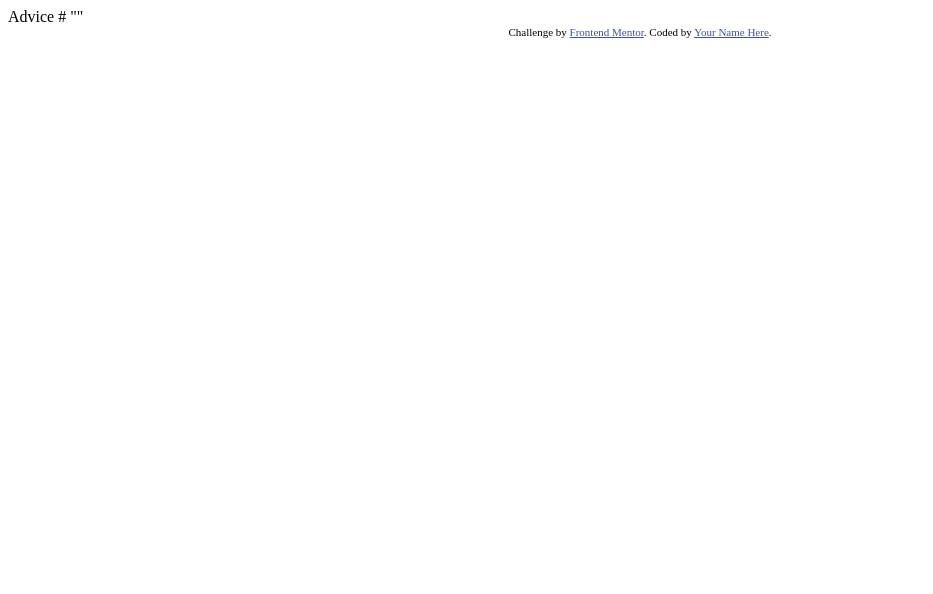
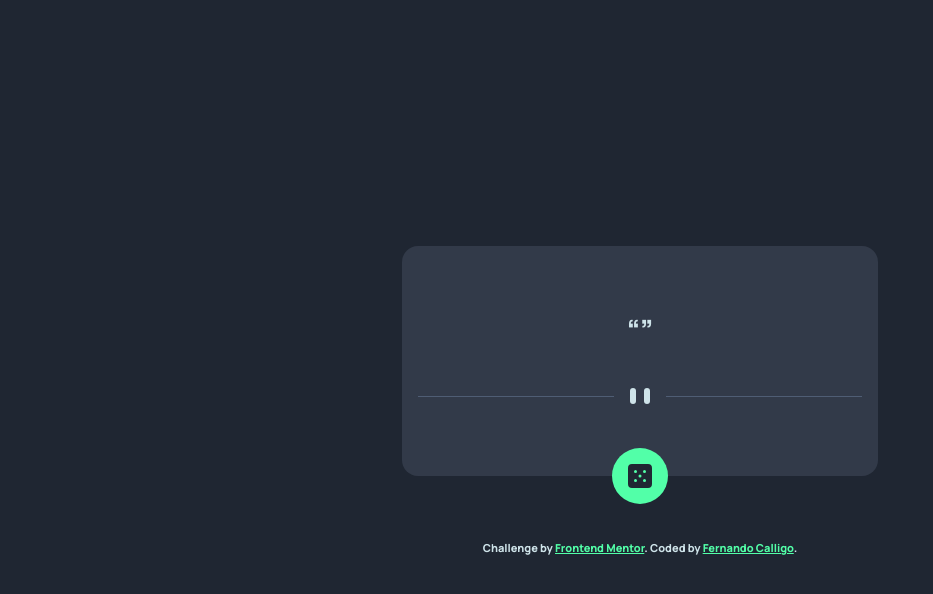
Before and after one commit to FernandoCalligo/Advice-Generator, a plain HTML site: page index.html in a window 1280 px wide. Shown: the whole page, without its empty margins (0-933 px from the left). Drawn offline with Linux system fonts and the light colour scheme; no server answers.

Commit message:
Challenge complete

```diff
--- a/index.html
+++ b/index.html
@@ -5,24 +5,41 @@
   <meta name="viewport" content="width=device-width, initial-scale=1.0"> <!-- displays site properly based on user's device -->
 
   <link rel="icon" type="image/png" sizes="32x32" href="./images/favicon-32x32.png">
+  <link rel="preconnect" href="https://fonts.googleapis.com">
+  <link rel="preconnect" href="https://fonts.gstatic.com" crossorigin>
+  <link href="https://fonts.googleapis.com/css2?family=Manrope:wght@800&display=swap" rel="stylesheet">
+  <link rel="stylesheet" href="style.css">
 
   <title>Frontend Mentor | Advice generator app</title>
 
   <!-- Feel free to remove these styles or customise in your own stylesheet 👍 -->
   <style>
     .attribution { font-size: 11px; text-align: center; }
-    .attribution a { color: hsl(228, 45%, 44%); }
+    .attribution a { color: hsl(150, 100%, 66%); }
   </style>
 </head>
 <body>
+  <main>
+    <div class="conteiner">
+      <div class="conteiner__info">
+        <span id="id"></span>
+        <h1 id="quote"></h1>
+      </div>
 
-  Advice #<!-- Advice ID goes here -->
+      <svg class="divider-desk" width="444" height="16" xmlns="http://www.w3.org/2000/svg"><g fill="none" fill-rule="evenodd"><path fill="#4F5D74" d="M0 8h196v1H0zM248 8h196v1H248z"/><g transform="translate(212)" fill="#CEE3E9"><rect width="6" height="16" rx="3"/><rect x="14" width="6" height="16" rx="3"/></g></g></svg>
+      <svg class="divider-mobile"width="295" height="16" xmlns="http://www.w3.org/2000/svg"><g fill="none" fill-rule="evenodd"><path fill="#4F5D74" d="M0 8h122v1H0zM173 8h122v1H173z"/><g transform="translate(138)" fill="#CEE3E9"><rect width="6" height="16" rx="3"/><rect x="14" width="6" height="16" rx="3"/></g></g></svg>
 
-  "<!-- Advice text goes here -->"
-
-  <div class="attribution">
-    Challenge by <a href="https://www.frontendmentor.io?ref=challenge" target="_blank">Frontend Mentor</a>.
-    Coded by <a href="#">Your Name Here</a>.
-  </div>
+      <button id="newAdvice" class="btn">
+        <svg width="24" height="24" xmlns="http://www.w3.org/2000/svg"><path d="M20 0H4a4.005 4.005 0 0 0-4 4v16a4.005 4.005 0 0 0 4 4h16a4.005 4.005 0 0 0 4-4V4a4.005 4.005 0 0 0-4-4ZM7.5 18a1.5 1.5 0 1 1 0-3 1.5 1.5 0 0 1 0 3Zm0-9a1.5 1.5 0 1 1 0-3 1.5 1.5 0 0 1 0 3Zm4.5 4.5a1.5 1.5 0 1 1 0-3 1.5 1.5 0 0 1 0 3Zm4.5 4.5a1.5 1.5 0 1 1 0-3 1.5 1.5 0 0 1 0 3Zm0-9a1.5 1.5 0 1 1 0-3 1.5 1.5 0 0 1 0 3Z" fill="#202733"/></svg>
+      </button>
+    </div>
+  </main>
+  <footer>
+    <div class="attribution">
+      Challenge by <a href="https://www.frontendmentor.io?ref=challenge" target="_blank">Frontend Mentor</style></a>.
+      Coded by <a href="#">Fernando Calligo</a>.
+    </div>
+  </footer>
+  <script src="script.js"></script>
 </body>
 </html>
--- /dev/null
+++ b/script.js
@@ -0,0 +1,19 @@
+const quote = document.getElementById("quote");
+const id = document.getElementById("id");
+const generateBtn = document.getElementById("newAdvice");
+
+fetch ("https://api.adviceslip.com/advice").then(data => data.json())
+.then (data => {
+    id.innerText = "Advice #" + data.slip.id;
+    quote.innerText = data.slip.advice;
+})
+
+function getNewAdvice () {
+    fetch ("https://api.adviceslip.com/advice").then(data => data.json())
+    .then (data => {
+    id.innerText = "Advice #" + data.slip.id;
+    quote.innerText = data.slip.advice;
+    })
+}
+
+generateBtn.addEventListener("click", () => getNewAdvice() );
--- /dev/null
+++ b/style.css
@@ -0,0 +1,82 @@
+*{
+    margin: 0;
+    padding: 0;
+    font-family: 'Manrope', sans-serif;
+}
+
+body {
+    display: flex;
+    flex-direction: column;
+    justify-content: center;
+    align-items: center;
+    min-height: 100vh;
+    background-color: hsl(218, 23%, 16%);
+    color: hsl(193, 38%, 86%);
+}
+
+footer {
+    margin-top: 4rem;
+}
+
+.conteiner {
+    display: flex;
+    flex-direction: column;
+    align-items: center;
+    text-align: center;
+    background-color: hsl(217, 19%, 24%);
+    padding: 1rem;
+    border-radius: 1rem;
+    max-width: 30rem;
+    height: fit-content;
+}
+
+.conteiner__info {
+    padding: 1.5rem;
+    gap: 1.75px;
+}
+
+.divider-mobile {
+    display: none;
+}
+
+span {
+    color: hsl(150, 100%, 66%);
+    letter-spacing: 0.3rem;
+    font-size: 0.8rem;
+    text-transform: uppercase;
+}
+
+h1 {
+    margin-top: 1.5rem;
+    padding-bottom: 1rem;
+    font-size: 1.75rem;
+}
+
+h1:before { content: open-quote; }
+h1:after  { content: close-quote; }
+
+.btn {
+ background-color: hsl(150, 100%, 66%);
+ border: none;
+ display: flex;
+ padding: 1rem;
+ border-radius: 50%;
+ cursor: pointer;
+ position: relative;
+ top: 2.8rem;
+ transition: 200ms ease all;
+}
+
+.btn:hover {
+    box-shadow: 0 0 10px hsl(150, 100%, 66%), 0 0 20px hsl(150, 100%, 66%), 0 0 40px hsl(150, 100%, 66%);
+}
+
+@media screen and (max-width: 767px) {
+    .divider-desk{
+        display: none;
+    }
+
+    .divider-mobile {
+        display: block;
+    }
+}
```
